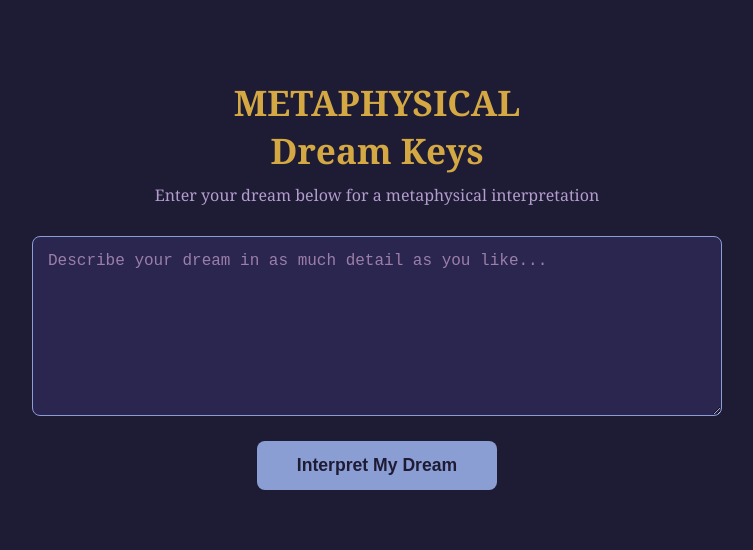
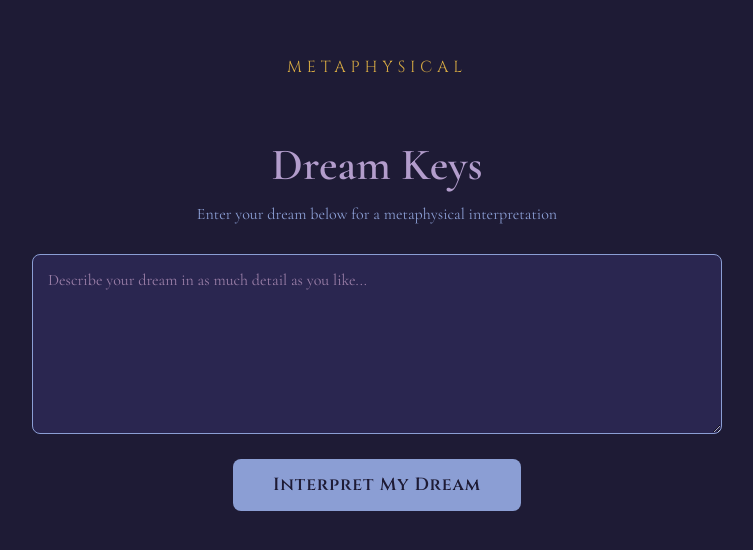
Before and after one commit to orpheseum/dream-keys, a plain HTML site: page index.html in a window 1280 px wide. Shown: the part 106-656 px from the top of the page, without its empty margins (263-1016 px from the left). Drawn offline with nearby package versions, Linux system fonts and the light colour scheme.

Commit message:
Update style.css

```diff
--- a/style.css
+++ b/style.css
@@ -1,11 +1,13 @@
 * { box-sizing: border-box; margin: 0; padding: 0; }
-body { font-family: Georgia, serif; background: #1e1b35; color: #f0eefc; min-height: 100vh; display: flex; align-items: center; justify-content: center; }
+body { font-family: 'Cormorant Garamond', Georgia, serif; background: #1e1b35; color: #f0eefc; min-height: 100vh; display: flex; align-items: center; justify-content: center; }
 .container { max-width: 750px; width: 90%; padding: 40px 30px; }
-h1 { font-size: 2.2rem; text-align: center; color: #d4a843; margin-bottom: 10px; }
-.subtitle { text-align: center; color: #b39dcc; margin-bottom: 30px; }
-textarea { width: 100%; height: 180px; background: #2a2650; border: 1px solid #8b9ed4; color: #f0eefc; padding: 15px; font-size: 1rem; border-radius: 8px; resize: vertical; }
+h1 { text-align: center; margin-bottom: 10px; line-height: 1.3; }
+h1 .meta { display: block; font-family: 'Cinzel', serif; font-size: 1rem; letter-spacing: 0.3em; color: #d4a843; font-weight: 400; }
+h1 { font-family: 'Cormorant Garamond', serif; font-size: 2.8rem; color: #b39dcc; font-weight: 600; }
+.subtitle { text-align: center; color: #8b9ed4; margin-bottom: 30px; font-size: 1rem; }
+textarea { width: 100%; height: 180px; background: #2a2650; border: 1px solid #8b9ed4; color: #f0eefc; padding: 15px; font-size: 1rem; font-family: 'Cormorant Garamond', serif; border-radius: 8px; resize: vertical; }
 textarea::placeholder { color: #9b7fa8; }
-button { display: block; margin: 20px auto; padding: 14px 40px; background: #8b9ed4; color: #1e1b35; border: none; border-radius: 8px; font-size: 1.1rem; cursor: pointer; font-weight: bold; }
+button { display: block; margin: 20px auto; padding: 14px 40px; background: #8b9ed4; color: #1e1b35; border: none; border-radius: 8px; font-size: 1.1rem; cursor: pointer; font-weight: bold; font-family: 'Cinzel', serif; letter-spacing: 0.05em; }
 button:hover { background: #b39dcc; }
 #result { background: #2a2650; border: 1px solid #8b9ed4; border-radius: 8px; padding: 25px; margin-top: 25px; line-height: 1.8; white-space: pre-wrap; }
 .hidden { display: none; }
```
